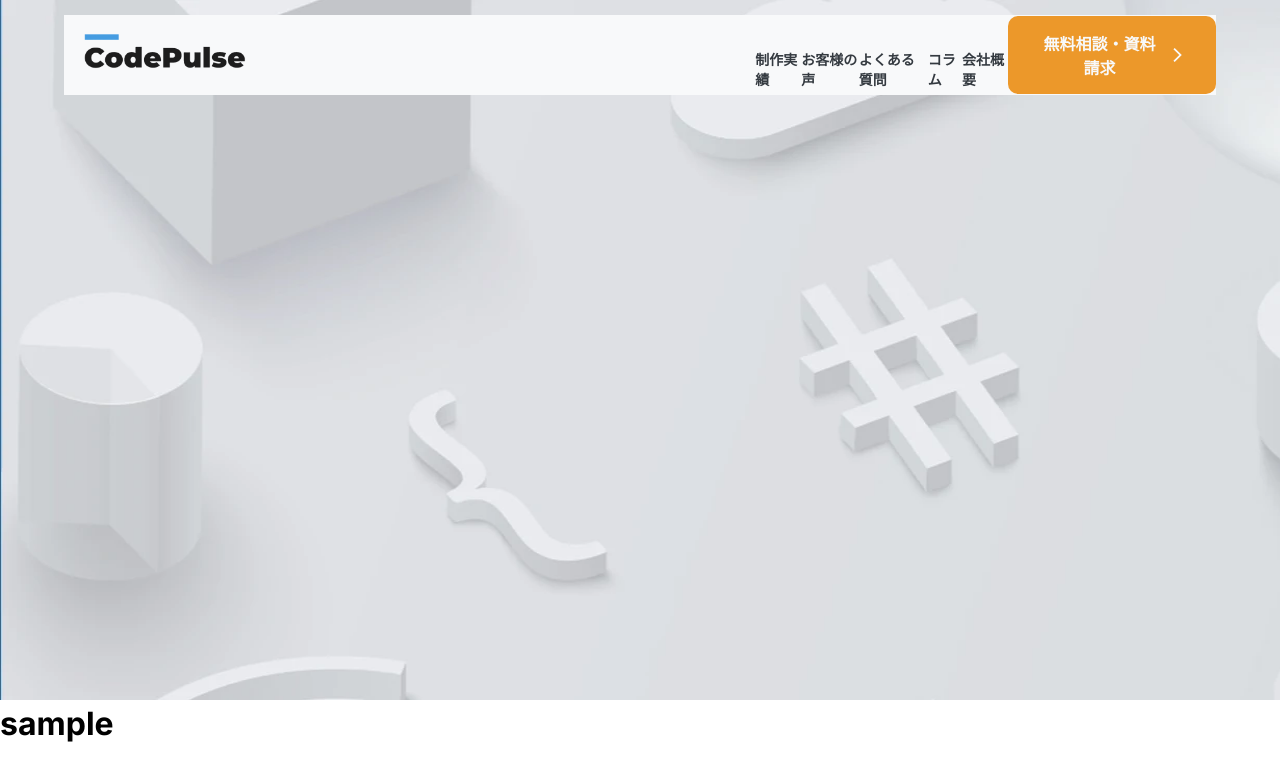
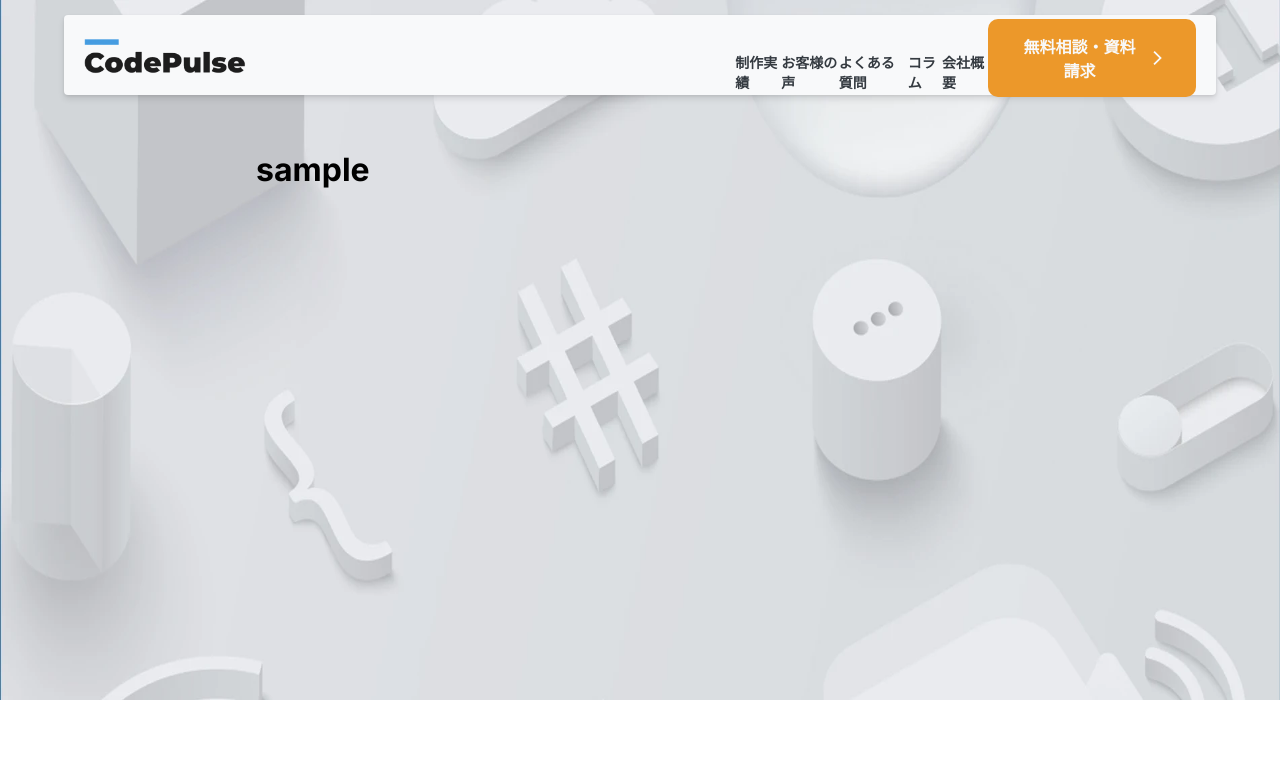
Before and after one commit to kohta9521/Kohta_LP_Web, a Next.js app: page / in a window 1280 px wide. Shown: the top 780 px of the page. Built offline with nearby package versions, Linux system fonts and the light colour scheme.

Commit message:
add new header box-shadow and new hero components

```diff
--- a/src/app/page.tsx
+++ b/src/app/page.tsx
@@ -3,7 +3,7 @@ import styles from "../styles/page.module.scss";
 
 // components
 import Header from "@/components/organism/Header";
-import Hero from "@/components/molecules/Hero";
+import Hero from "@/components/organism/Hero";
 
 export default function Home() {
   return (
--- a/src/components/atoms/Logo.tsx
+++ b/src/components/atoms/Logo.tsx
@@ -21,7 +21,7 @@ const Logo = ({ id, link, size = "medium" }: LogoProps) => {
         className={styles.image}
         src={`/images/common/logo.webp`}
         width={200}
-        height={80}
+        height={75}
         alt="logo image"
       />
     </Link>
--- a/src/components/atoms/styles/Logo.module.scss
+++ b/src/components/atoms/styles/Logo.module.scss
@@ -5,6 +5,7 @@
   .image {
     width: 100%;
     height: auto;
+    margin-top: 5px;
   }
 }
 
--- a/src/components/organism/styles/Header.module.scss
+++ b/src/components/organism/styles/Header.module.scss
@@ -5,8 +5,12 @@
   right: 0;
   width: 90%;
   height: 80px;
+  border-radius: 4px;
   margin: 0 auto;
   background-color: var(--color-light);
+  box-shadow:
+    0 4px 6px rgba(0, 0, 0, 0.1),
+    0 1px 3px rgba(0, 0, 0, 0.08);
   .container {
     display: flex;
     justify-content: space-between;
@@ -16,6 +20,7 @@
     }
     .rightBox {
       width: 40%;
+      margin-right: 20px;
     }
   }
 }
--- /dev/null
+++ b/src/components/organism/styles/Hero.module.scss
@@ -0,0 +1,23 @@
+.hero {
+  position: relative;
+  width: 100vw;
+  height: 700px;
+  max-height: 700px;
+  z-index: -1;
+  .image {
+    position: absolute;
+    top: 0;
+    left: 0;
+    width: 100%;
+    height: 700px;
+  }
+  .content {
+    position: absolute;
+    width: 60%;
+    top: 150px;
+    left: 20%;
+  }
+}
+
+@media screen and (max-width: 1280px) {
+}
```
Also changed, not shown: src/components/molecules/styles/Hero.module.scss (deleted), src/components/organism/Hero.tsx (renamed from src/components/molecules/Hero.tsx), 1 other file (tests, documents, lock files or other folders).
